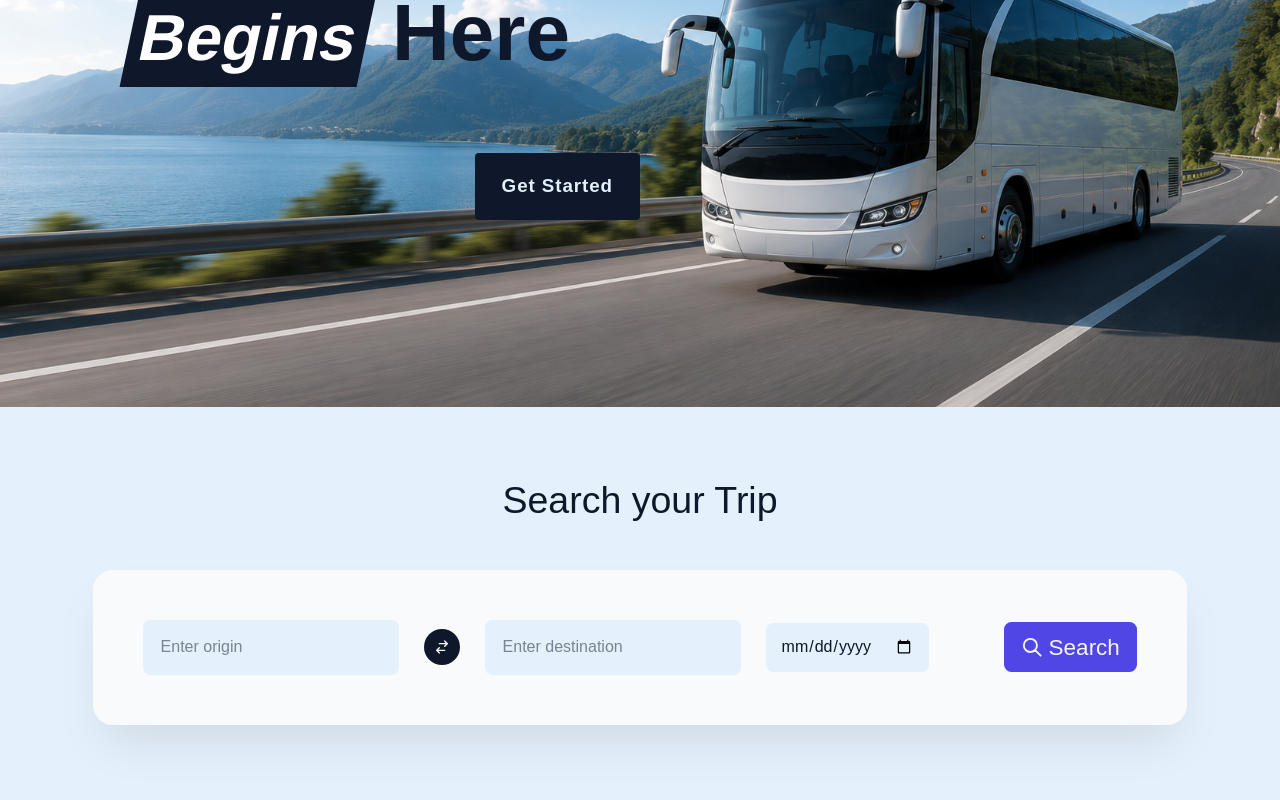
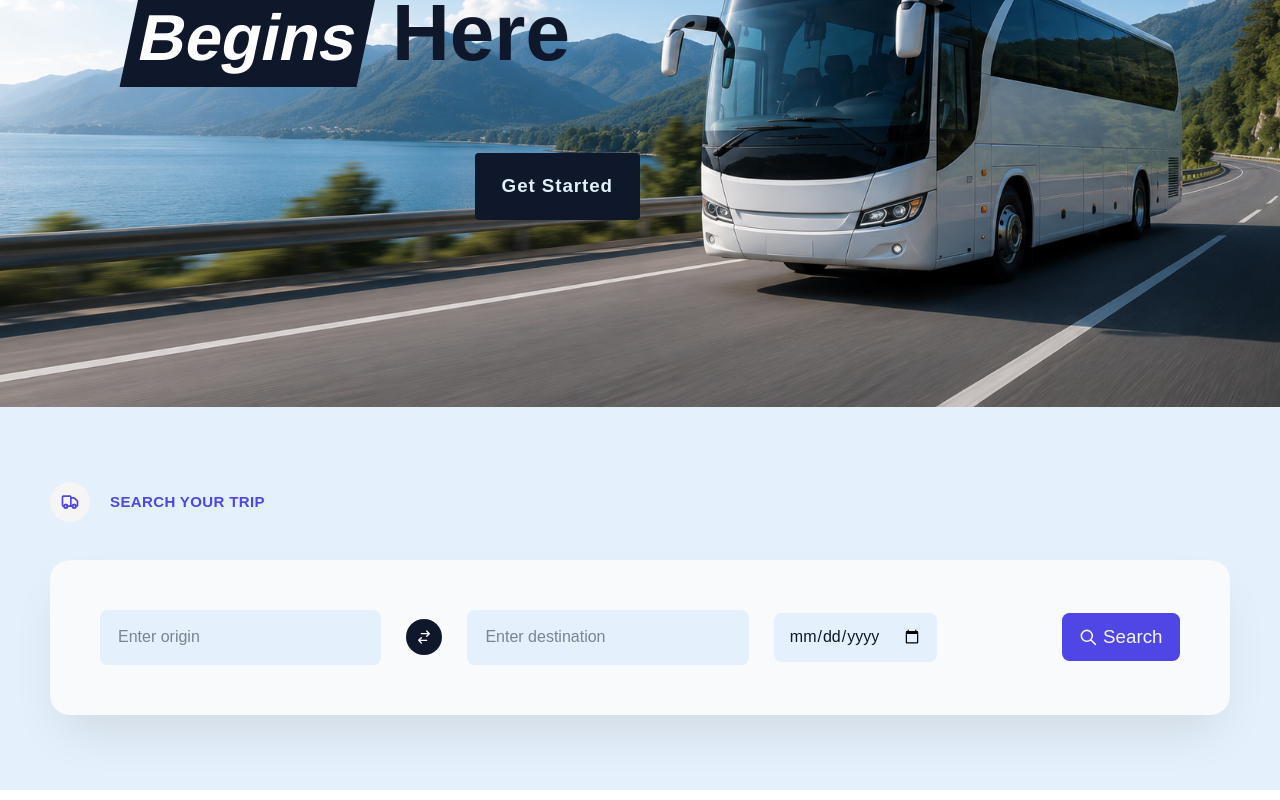
Before and after one commit to sudeshJha/bus-ticket-booking-system, a React (Vite) app: page /home in a window 1280 px wide. Shown: the part 393-1193 px from the top of the page. Built offline with nearby package versions, Linux system fonts and the light colour scheme.

Commit message:
search bar header

```diff
--- a/src/components/ui/search/SearchBar.jsx
+++ b/src/components/ui/search/SearchBar.jsx
@@ -2,16 +2,17 @@ import React from "react";
 import Button from "../../util/Button";
 import { HiOutlineSearch, HiOutlineSwitchHorizontal } from "react-icons/hi";
 import { useDarkMode } from "../../../context/ThemeContext";
+import { HiMapPin } from "react-icons/hi2";
 
 const SearchBar = () => {
   const { isDarkMode } = useDarkMode();
 
   const inputClass =
-    "px-6 py-5 rounded-xl border-3 border-transparent outline-0 w-[20vw] bg-surface-dark focus:border-3 focus:border-text-primary focus:outline-none text-text-primary";
+    "px-6 py-5 rounded-xl border-3 border-transparent outline-0 w-[25vw] bg-surface-dark focus:border-3 focus:border-text-primary focus:outline-none text-text-primary";
   return (
-    <form className="flex items-center justify-center bg-background gap-10 px-20 py-20 rounded-4xl shadow-2xl/10 ">
+    <form className="flex items-center justify-around bg-background gap-10 px-20 py-20 rounded-4xl shadow-2xl/10 ">
       <input
-        className="px-6 py-5 rounded-xl border-3 border-transparent outline-0 w-[20vw] bg-surface-dark focus:border-3 focus:border-text-primary focus:outline-none text-text-primary"
+        className="px-6 py-5 rounded-xl border-3 border-transparent outline-0 w-[25vw] bg-surface-dark focus:border-3 focus:border-text-primary focus:outline-none text-text-primary"
         placeholder="Enter origin"
         type="search"
       />
@@ -32,7 +33,7 @@ const SearchBar = () => {
         type="date"
       />
 
-      <Button size="medium" type="primary" style="ml-20">
+      <Button size="medium" type="primary" style="ml-40">
         <span className="flex items-center gap-2">
           <HiOutlineSearch />
           Search
--- a/src/components/ui/search/SearchBarSection.jsx
+++ b/src/components/ui/search/SearchBarSection.jsx
@@ -1,10 +1,22 @@
 import React from "react";
 import SearchBar from "./SearchBar";
+import { HiOutlineTruck } from "react-icons/hi";
+import Icon from "../../util/Icon";
 
 const SearchBarSection = () => {
   return (
-    <div className="bg-surface-dark px-20 py-30 flex flex-col items-center justify-center gap-20 ">
-      <h2 className="text-6xl text-text-primary">Search your Trip</h2>
+    <div className="bg-surface-dark px-20 py-30 flex flex-col  justify-center gap-15">
+      <h2 className=" flex items-center gap-8 ">
+        <Icon
+          icon={<HiOutlineTruck />}
+          bgColor="bg-primary-anti"
+          color="text-primary"
+          size="small"
+        />
+        <span className="text-2xl text-primary font-semibold tracking-wide">
+          SEARCH YOUR TRIP
+        </span>
+      </h2>
       <SearchBar />
     </div>
   );
--- a/src/components/util/Button.jsx
+++ b/src/components/util/Button.jsx
@@ -1,8 +1,8 @@
 import React from "react";
 
 const sizes = {
-  small: "px-5 py-3 text-3xl",
-  medium: "px-7 py-5 text-4xl",
+  small: "px-5 py-3 text-2xl",
+  medium: "px-7 py-5 text-3xl",
   large: "",
 };
 
--- /dev/null
+++ b/src/components/util/Icon.jsx
@@ -0,0 +1,33 @@
+import React from "react";
+
+const sizes = {
+  small: "w-16 h-16 p-2",
+  medium: "w-22 h-22 p-2 ",
+  large: "w-36 h-36 p-4",
+  extraLarge: "w-54 h-54 p-5",
+};
+
+const Icon = ({ icon, size, color, bgColor, custom }) => {
+  if (custom) {
+    return (
+      <div className={custom}>
+        {React.cloneElement(icon, {
+          className: custom,
+        })}
+      </div>
+    );
+  }
+
+  console.log(bgColor, size);
+  return (
+    <div
+      className={`text-${color} ${bgColor} ${sizes[size]} max-w-fit rounded-full flex items-center justify-center`}
+    >
+      {React.cloneElement(icon, {
+        className: `${sizes[size]} ${color}`,
+      })}
+    </div>
+  );
+};
+
+export default Icon;
```
